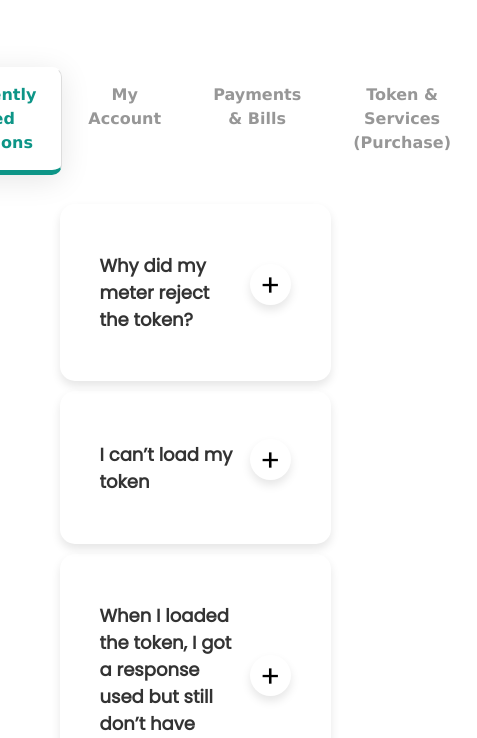
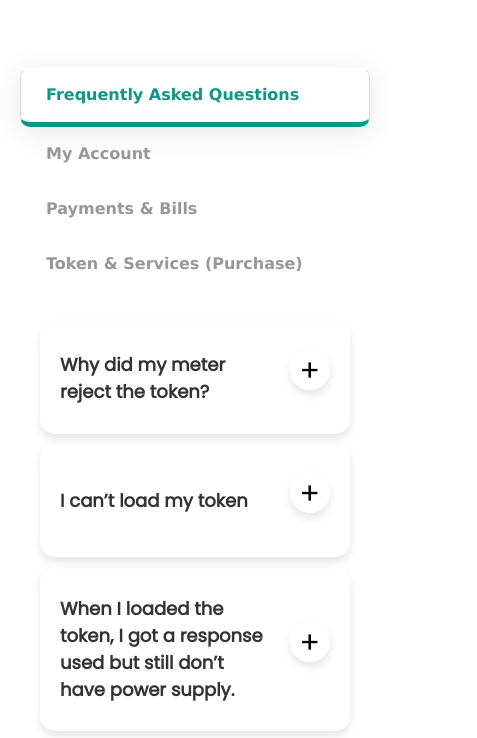
Before and after one commit to muzammilshahzad894/prepaid-ng, a plain HTML site: page faq.html in a window 390 px wide. Shown: the part 88-826 px from the top of the page, 477 px wide, since content can reach past the window. Drawn offline with nearby package versions, Linux system fonts and the light colour scheme.

Commit message:
update the responsiveness

```diff
--- a/frontend/css/style.css
+++ b/frontend/css/style.css
@@ -1086,6 +1086,39 @@ tbody tr {
     .xs-mt-20px {
         margin-top: 20px;
     }
+    input:checked+label {
+       color: #0d9587;
+    border: 1px solid #ddd;
+    border-bottom: 5px solid #0d9587;
+    border-top: 1px solid #fff;
+    box-shadow: 0 5px 30px rgba(0, 0, 0, 0.1);
+    border-radius: 10px;
+    width: 100%;
+    text-align: left;
+}
+.tabs-list{
+    display: unset !important;
+}
+label {
+    display: inline-block;
+    margin: 0 0 -1px;
+    padding: 15px 25px;
+    font-weight: bold;
+    color: #979797;
+    border: 1px solid transparent;
+    width: 100%;
+    text-align: left !important;
+}
+.tabs_container{
+    width: 100% !important;
+
+}
+.faq-card{
+    padding: 20px !important;
+}
+.custom-color{
+    font-size: 35px !important;
+}
 
     .description {
         text-align: center;
```
